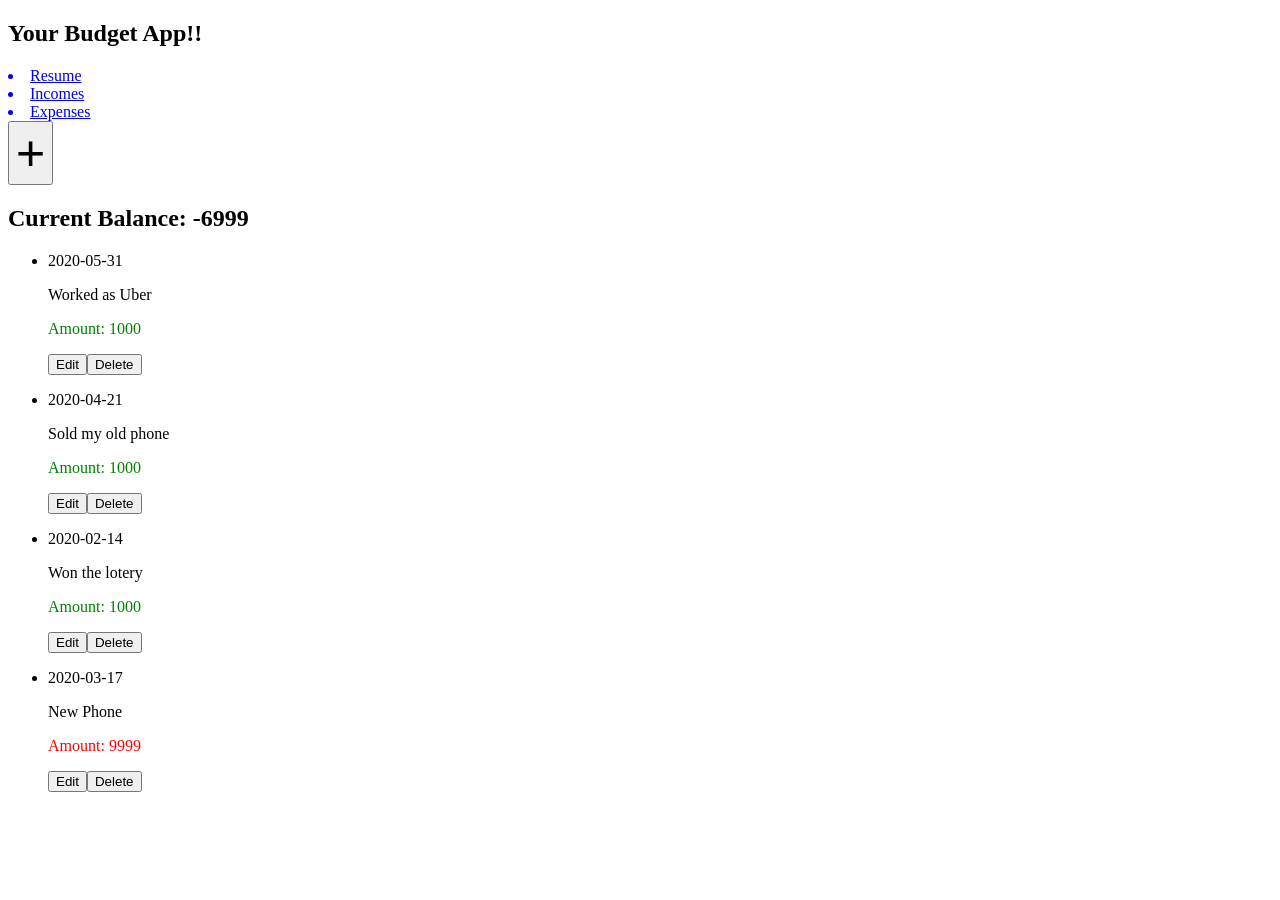
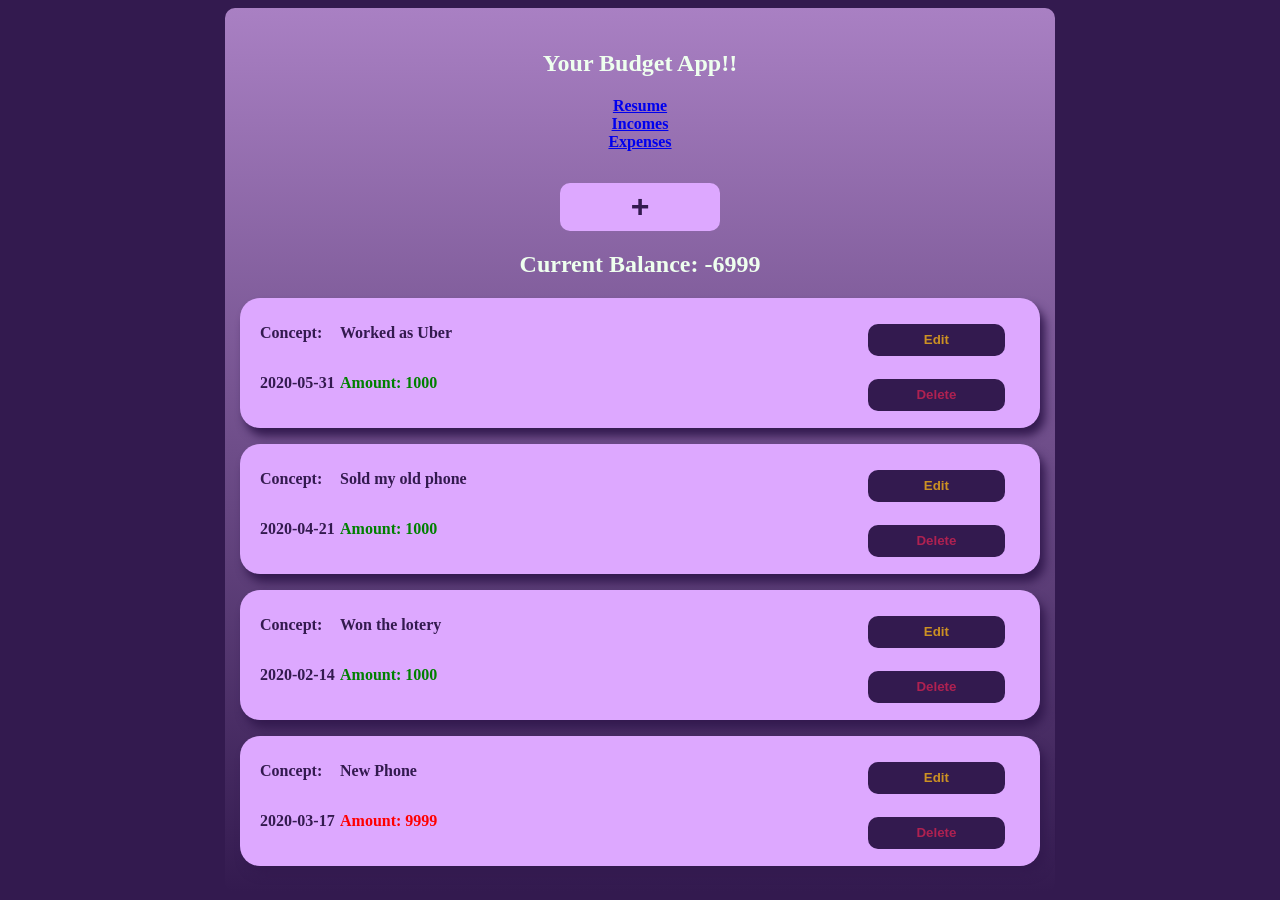
Before and after one commit to Gus-Gonz/Challenge-JS-ALKEMY, a React (Create React App) app: page / in a window 1280 px wide. Before the commit the page ends 808 px from the top, so only its background shows below. Built offline with nearby package versions, Linux system fonts and the light colour scheme; the HTML template or start-up script is replaced by a standard one.

Commit message:
Ended working on the CSS

```diff
--- /dev/null
+++ b/src/App.css
@@ -0,0 +1,182 @@
+body {
+  background-color: #331a4f;
+  color: #eeffee;
+  text-align: center;
+  font-weight: 700;
+}
+
+section {
+  margin: auto;
+  padding: 10px 15px;
+  min-height: 30rem;
+
+  list-style: none;
+
+  border-radius: 10px;
+
+  min-width: 300px;
+  max-width: 800px;
+  background: linear-gradient(#a980c3, #331a4f);
+}
+
+header {
+  margin: 2rem 1rem;
+}
+
+ul {
+  padding: 0;
+  list-style: none;
+}
+
+.base-button {
+  cursor: pointer;
+
+  background: #dda8ff;
+  border: none;
+  border-radius: 10px;
+  padding: 5px;
+}
+
+.add-task-button {
+  height: 3rem;
+  width: 10rem;
+  font-size: xx-large;
+  color: #331a4f;
+  font-weight: 700;
+}
+
+.delete-task-button {
+  height: 2rem;
+  width: 100%;
+
+  background-color: #331a4f;
+
+  color: #af2151;
+  font-weight: 700;
+}
+
+.edit-task-button {
+  width: 100%;
+
+  height: 2rem;
+  background-color: #331a4f;
+  color: #cc9123;
+  font-weight: 700;
+}
+
+.resume-element {
+  text-align: justify;
+  display: grid;
+  grid-template-columns: 80% 18%;
+  margin-top: 1rem;
+  padding: 10px 20px;
+
+  color: #331a4f;
+  background-color: #dda8ff;
+
+  border-radius: 20px;
+  box-shadow: 5px 8px 10px#331a4f;
+}
+
+.info-resume-element {
+  min-height: 110px;
+}
+
+.concept-info {
+  display: grid;
+  grid-template-columns: 80px 70%;
+}
+
+.concept-info label {
+  padding-top: 1rem;
+}
+
+.date-amount-info {
+  display: grid;
+  grid-template-columns: 80px 70%;
+}
+
+.button-wrapper {
+  display: grid;
+}
+
+.button-wrapper button {
+  margin-top: 1rem;
+  float: left;
+}
+
+.edit-form {
+  display: grid;
+  grid-template-columns: 80% 18%;
+}
+
+.edit-element {
+  text-align: justify;
+  margin-top: 1rem;
+  padding: 10px 20px;
+
+  color: #331a4f;
+  background-color: #dda8ff;
+
+  border-radius: 20px;
+  box-shadow: 5px 8px 10px#331a4f;
+}
+
+.submit-button {
+  margin-top: 2.5rem;
+  inline-size: auto;
+  height: 2.3rem;
+  width: 100%;
+  background-color: #331a4f;
+  color: #4bcc23;
+  font-weight: 700;
+}
+
+.edit-data {
+  display: grid;
+  padding-top: 5px;
+  grid-template-columns: 30% 60%;
+  text-align: end;
+}
+.edit-data label {
+  padding-top: 5px;
+  padding-right: 5px;
+}
+.edit-data input {
+  font-weight: 700;
+  border: none;
+  margin-top: 4px;
+  background-color: #817a8b;
+  color: white;
+  cursor: text;
+
+  border-radius: 5px;
+  height: 25px;
+}
+.radio-button-wrappers {
+  display: grid;
+  grid-template-columns: 50% 50%;
+  text-align: center;
+}
+.radio-button-wrappers input {
+  margin-left: 1rem;
+  height: 20px;
+  width: 20px;
+}
+
+@media only screen and (max-width: 520px) {
+  .radio-button-wrappers {
+    display: grid;
+    grid-template-rows: 50% 50%;
+    grid-template-columns: none;
+
+    text-align: justify;
+  }
+  .submit-button{
+      padding:0;
+      font-size: 12px;
+      height: 3rem;
+      margin-top: 4rem;
+  }
+
+}
--- a/src/App.js
+++ b/src/App.js
@@ -1,14 +1,18 @@
 import React, { useState } from 'react';
-import { BrowserRouter as Router, Switch, Route, Link } from 'react-router-dom';
+import { BrowserRouter as Router, Switch, Route } from 'react-router-dom';
+
+import './App.css';
+
+//COMPONENTS
 
 import ItemResume from './components/ItemResume/ItemResume';
 import Button from './components/Button/Button';
-import Input from './components/Input/Input';
 import EditForm from './containers/Form/Form';
+
+//PAGES
 
 import ResumePage from './pages/ResumePage';
 import AddPage from './pages/AddPage';
-import ExprensesPage from './pages/ExprensesPage';
 
 function App() {
   const [resumeList, setResumeList] = useState([
@@ -56,6 +60,8 @@ function App() {
 
     const inputValue = event.target.closest('form').querySelector('#number')
       .value;
+    const inputConcept = event.target.closest('form').querySelector('#concept')
+      .value;
     const resumeElementIndex = newResumeList.findIndex((element) => {
       return obj.id === element.id;
     });
@@ -64,6 +70,7 @@ function App() {
     newResumeELement.value = parseInt(inputValue);
     newResumeELement.isIncome = isIncomeValue;
     newResumeELement.edit = false;
+    newResumeELement.concept = inputConcept;
     newResumeELement.date = dateValue;
 
     newResumeList[resumeElementIndex] = newResumeELement;
@@ -103,12 +110,17 @@ function App() {
 
   const sumitAddHandler = (event, isIncomeValue, dateValue, conceptValue) => {
     const inputValue = parseInt(
-      event.target.parentElement.querySelector('#number').value.trim()
+      event.target.parentElement
+        .closest('form')
+        .querySelector('#number')
+        .value.trim()
     );
     const newResumeList = [...resumeList];
 
     const newResumeELement = {
-      id: newResumeList[newResumeList.length - 1].id + 1,
+      id: newResumeList[newResumeList.length - 1]
+        ? newResumeList[newResumeList.length - 1].id + 1
+        : 1,
       value: inputValue,
       date: dateValue,
       concept: conceptValue,
@@ -119,7 +131,7 @@ function App() {
     newResumeList.push(newResumeELement);
     setResumeList(newResumeList);
 
-    event.target.parentElement.querySelector('input').value = '';
+    // event.target.parentElement.closest().querySelector('input').value = '';
     event.target.closest('main').querySelector('nav').firstElementChild.click();
   };
 
@@ -137,25 +149,31 @@ function App() {
       };
 
       return !eachObj.edit ? (
-        <li key={eachObj.id}>
+        <li key={eachObj.id} className='resume-element'>
           <ItemResume
+            className='info-resume-element'
             style={eachObj.isIncome ? { color: 'green' } : { color: 'red' }}
+            labelConcept='Concept:'
             amount={eachObj.value}
             concept={eachObj.concept}
             date={eachObj.date}></ItemResume>
+          <div className='button-wrapper'>
             <Button
+              className='edit-task-button base-button'
               click={(event) => {
                 editHandler(event, eachObj);
               }}
               text='Edit'></Button>
             <Button
+              className='delete-task-button base-button'
               click={() => {
                 deleteHandler(eachObj.id);
               }}
               text='Delete'></Button>
+          </div>
         </li>
       ) : (
-        <li key={eachObj.id}>
+        <li key={eachObj.id} className='edit-element'>
           <EditForm
             change={(event) => radioButtonHandler(event)}
             click={(event) => {
--- a/src/components/ItemResume/ItemResume.js
+++ b/src/components/ItemResume/ItemResume.js
@@ -1,9 +1,21 @@
-const ItemResume = ({ amount, style, date, concept }) => {
+const ItemResume = ({
+  amount,
+  style,
+  date,
+  concept,
+  labelConcept,
+  className,
+}) => {
   return (
-    <div>
-      <p>{date}</p>
-      <p>{concept}</p>
-      <p style={style}>Amount: {amount}</p>
+    <div className={className}>
+      <div className='concept-info'>
+        <label>{labelConcept}</label>
+        <p>{concept}</p>
+      </div>
+      <div className='date-amount-info'>
+        <p>{date}</p>
+        <p style={style}>Amount: {amount}</p>
+      </div>
     </div>
   );
 };
--- a/src/containers/Form/Form.js
+++ b/src/containers/Form/Form.js
@@ -8,26 +8,34 @@ let Form = ({
   needsRadioButton = false,
 }) => {
   return (
-    <form onSubmit={(event) => event.preventDefault()}>
+    <form className='edit-form' onSubmit={(event) => event.preventDefault()}>
+      <div>
+        <div className='edit-data'>
+          <label>Date: </label>
           <Input
             id='date'
             type='date'
             placeholder={obj.date}
             value={obj.date}></Input>
-      <Input
-        id='concept'
-        type='text'
-        value={obj.concept}
-        placeholder={'Let us know the concept behind'}></Input>
+        </div>
+        <div className='edit-data'>
+          <label>Concept: </label>
+          <Input id='concept' type='text' value={obj.concept}></Input>
+        </div>
+        <div className='edit-data'>
+          <label>Amount: </label>
           <Input
             id='number'
             type='number'
             min='0'
             placeholder={obj.value}
             value={obj.value}></Input>
+        </div>
 
         {needsRadioButton ? (
-        <div>
+          <div className='edit-data'>
+            <label>Type:</label>
+            <div className='radio-button-wrappers'>
               <label>
                 <Input
                   change={change}
@@ -45,8 +53,15 @@ let Form = ({
                 Expenses
               </label>
             </div>
+          </div>
         ) : null}
-      <Button click={click} text='Submit'></Button>
+      </div>
+      <div>
+        <Button
+          className='submit-button base-button'
+          click={click}
+          text='Submit'></Button>
+      </div>
     </form>
   );
 };
--- a/src/pages/AddPage.js
+++ b/src/pages/AddPage.js
@@ -36,10 +36,12 @@ const AddPage = ({ sumitHandler }) => {
   return (
     <section>
       <Header></Header>
-      <AddForm
-        needsRadioButton={true}
-        click={(event) => clickHandler(event)}
-        change={(event) => changeHandler(event)}></AddForm>
+      <div className='edit-element'>
+        <AddForm
+          needsRadioButton={true}
+          click={(event) => clickHandler(event)}
+          change={(event) => changeHandler(event)}></AddForm>
+      </div>
     </section>
   );
 };
--- a/src/pages/ResumePage.js
+++ b/src/pages/ResumePage.js
@@ -11,7 +11,7 @@ const ResumePage = ({ resumeList, resumeNum }) => {
   return (
     <section>
       <Header></Header>
-      <Link to={'/adding'}><Button style={{fontSize: '50px'}} text="+"></Button></Link>
+      <Link to={'/adding'}><Button className='add-task-button base-button' text="+"></Button></Link>
       <H1 text={`Current Balance: ${resumeNum}`}></H1>
       <ResumeTable resumeList={resumeList}></ResumeTable>
     </section>
```
Also changed, not shown: 1 other file (tests, documents, lock files or other folders). Lines whose indentation alone changed are shown as unchanged.
